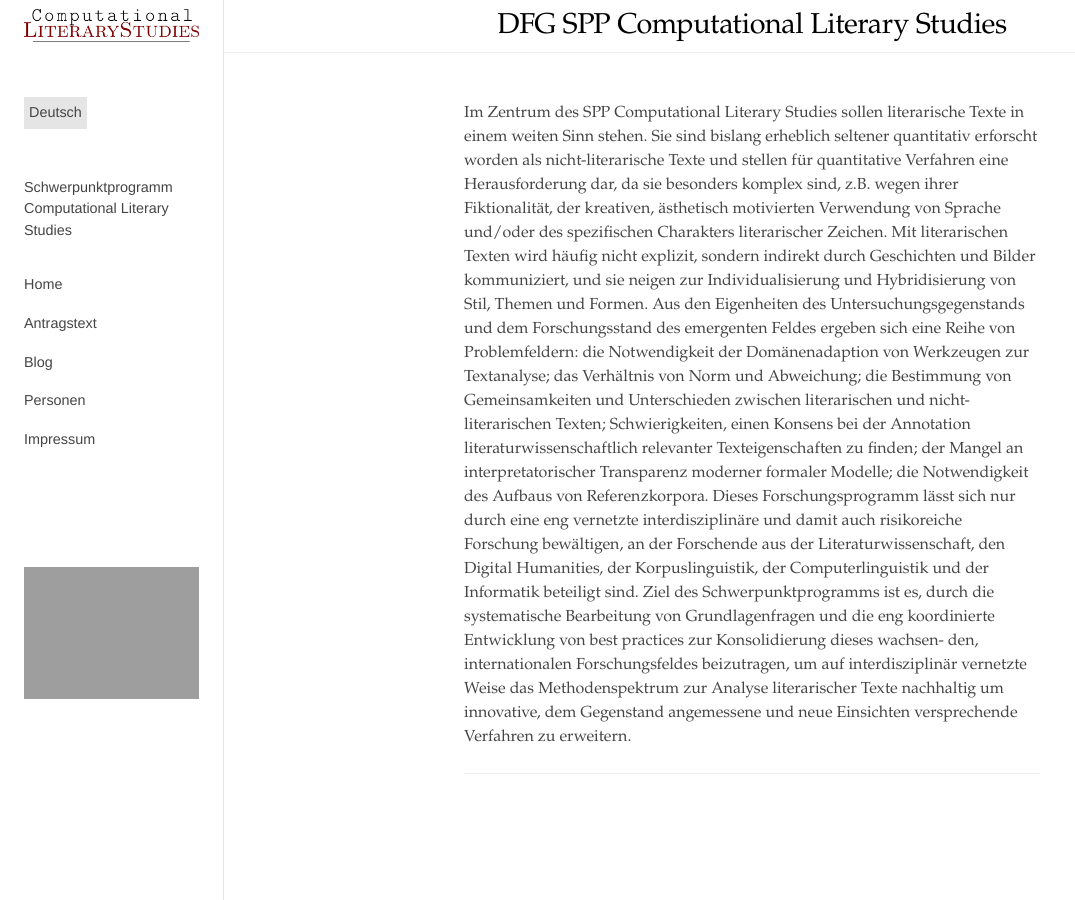
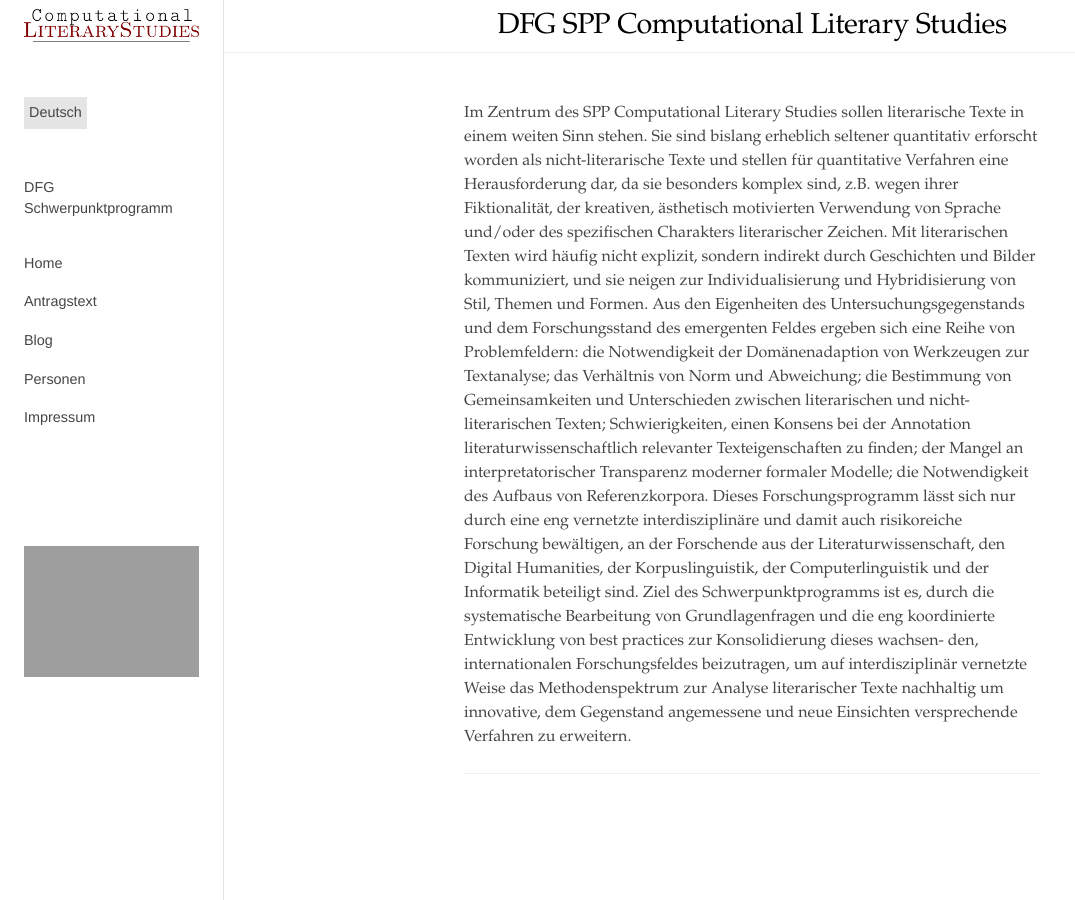
Before and after one commit to EveGayer/dfg-spp-cls.github.io, a Jekyll site: the page built from index.md, in a window 1280 px wide. Shown: the whole page, without its empty margins (0-1075 px from the left). Built offline with Jekyll 4.4.1, drawn with Linux system fonts in a browser that asks for light colours.

Commit message:
minor changes at sidebar

```diff
--- a/_config.yml
+++ b/_config.yml
@@ -1,8 +1,8 @@
 name: DFG SPP Computational Literary Studies
 markdown: kramdown
 permalink: /blog/:year/:month/:day/:title
-title: SPP CLS
-description: Schwerpunktprogramm Computational Literary Studies
+title: CLS
+description: DFG Schwerpunktprogramm
 array: []
 collections:
   publications:
--- a/_includes/sidebar.html
+++ b/_includes/sidebar.html
@@ -83,10 +83,11 @@
     <!-- The code below is used for manually entered links  -->
 
     <!--<span class="sidebar-nav-item">Currently v{{ site.version }}</span>-->
-
-    <div class="sidebar-nav-item" style="margin-top:100px;">
-      <div class="logoline"><a href="http://www.dfg.de" alt="Deutsche Forschungsgemeinschaft" title="DFG"><img src="{{site.url}}/assets/dfg2.jpg"></a></div>
-    </div>
+    <footer>
+      <div class="sidebar-nav-item" style="margin-top:100px;">
+        <div class="logoline"><a href="http://www.dfg.de" alt="Deutsche Forschungsgemeinschaft" title="DFG"><img src="{{site.url}}/assets/dfg2.jpg"></a></div>
+      </div>
+    </footer>
   </nav>
 
 </div>
```
